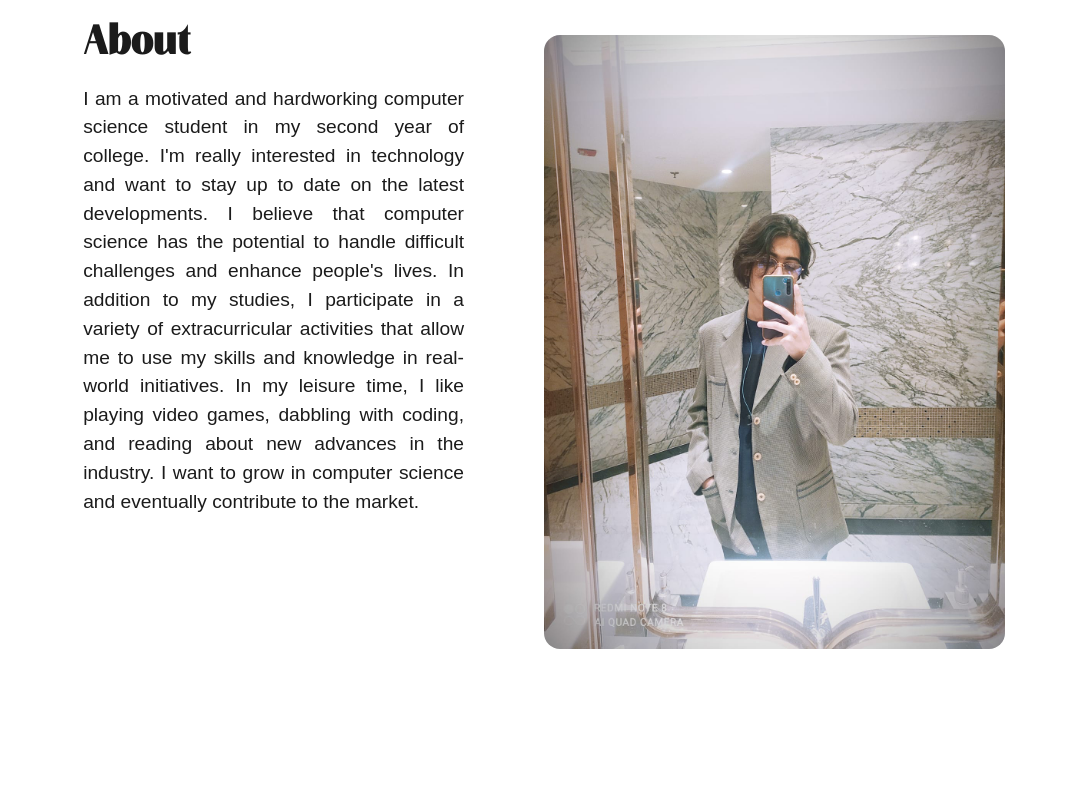
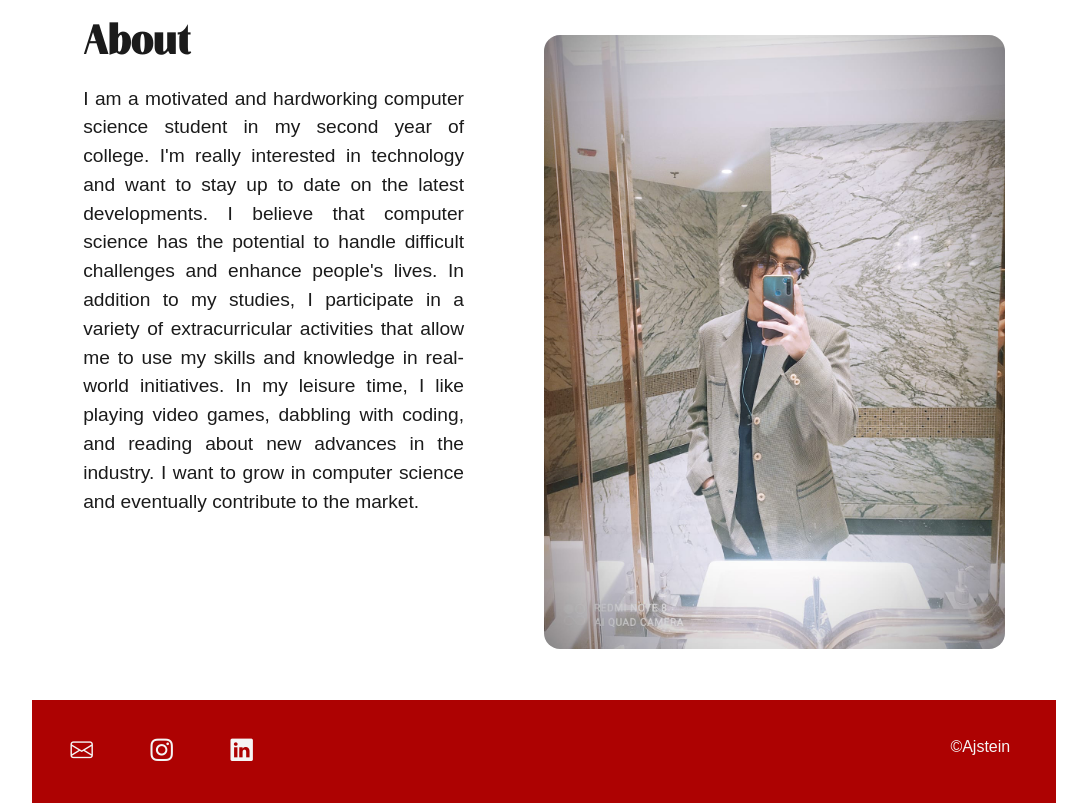
Before and after one commit to ajstein003/ajstein003.github.io, a plain HTML site: page index.html in a window 1280 px wide. Shown: the part 1223-2026 px from the top of the page, without its empty margins (96-1183 px from the left). Before the commit the page ends 1923 px from the top, so only its background shows below. Drawn offline with nearby package versions, Linux system fonts and the light colour scheme; a web font is replaced by a local one.

Commit message:
final website 1

```diff
--- a/index.html
+++ b/index.html
@@ -8,13 +8,14 @@
     <link rel="preconnect" href="https://fonts.gstatic.com" crossorigin>
     <link rel="preconnect" href="https://fonts.googleapis.com">
     <link rel="preconnect" href="https://fonts.gstatic.com" crossorigin>
+    <link rel="stylesheet" href="https://cdn.jsdelivr.net/npm/bootstrap-icons@1.10.3/font/bootstrap-icons.css">
     <link href="https://fonts.googleapis.com/css2?family=KoHo:wght@300&display=swap" rel="stylesheet">
     <link rel="stylesheet" href="./style.css" />
     <title>Portfolio</title>
   </head>
   <body>
     <section class="front-page">
-      <img class="hero" src="./1.jpg" alt="meditation" />
+      <img class="hero" src="./1-min.jpg" alt="meditation" />
       <span style="background-color: rgb(0, 0, 0);"></span>
       <nav>
         <div class="logo">
@@ -24,7 +25,7 @@
         <div class="links">
           <a href="https://github.com/ajstein003">github</a>
           <a href="#">blog</a>
-          <a href="#">contact</a>
+          <a href="#contact">contact</a>
         </div>
         <svg
           width="44"
@@ -64,12 +65,6 @@
         <h3>
           Web Developer
         </h3>
-        <!-- <div class="ctas"> -->
-          <!-- <button class="cta-sec">Explore classes</button> -->
-          <!-- <button class="cta-main"> -->
-            <!-- <a href="https://koalendar.com/e/yoga-appointment">Sign up today</a> -->
-          <!-- </button> -->
-        <!-- </div> -->
       </div>
     </section>
     <section class="classes">
@@ -108,6 +103,14 @@
       </div>
       <img src="./selfpic.jpg">
     </section>
+    <footer id="contact">
+      <ul>
+        <li class="contacts"><a href="mailto:chakrabartiarjab@gmail.com"><i class="bi bi-envelope"></i></a></li>
+        <li class="contacts"><a href="https://instagram.com/itsarjab?igshid=YmMyMTA2M2Y="><i class="bi bi-instagram"></i></a></li>
+        <li class="contacts"><a href="https://www.linkedin.com/in/arjab-chakrabarti-96a743265/"><i class="bi bi-linkedin"></i></a></li>
+        <li class="contacts-copy">&copy;Ajstein</li>
+      </ul>
+    </footer>
     <script
       src="https://cdnjs.cloudflare.com/ajax/libs/gsap/3.11.1/gsap.min.js"
       integrity="sha512-Mf/xUqfWvDIr+1B6zfnIDIiG7XHzyP/guXUWgV6PgaQoIFeXkJQR5XWh9fqAiCiRCpemabt3naV4jhDWVnuYDQ=="
--- a/style.css
+++ b/style.css
@@ -2,7 +2,19 @@
   margin: 0;
   padding: 0;
   box-sizing: border-box;
+  scroll-behavior: smooth;
+
 }
+
+::-webkit-scrollbar {
+  background: rgb(255, 255, 255);
+  width: 0.5rem;
+  }
+
+  /* Handle */
+  ::-webkit-scrollbar-thumb {
+  background: rgb(255, 0, 0);
+  }
 
 html {
   font-family: 'Poppins', sans-serif;
@@ -196,3 +208,43 @@ nav svg {
     text-align: start;
   }
 }
+
+footer{
+  background-color: rgb(173, 2, 2);
+  padding: 0.8rem;
+
+}
+
+footer ul{
+  display: flex;
+  padding: 0.8rem;
+}
+
+.contacts{
+  width: 5rem;
+  list-style-type: none;
+  padding: 0.8rem;
+  color: whitesmoke;
+}
+
+.contacts-copy{
+  width: 5rem;
+  list-style-type: none;
+  padding: 0.8rem;
+  color: whitesmoke;
+  margin-left: 50vw;
+}
+
+.contacts a{
+  text-decoration: none;
+  color: whitesmoke;
+  font-size: 1.4rem;
+}
+
+
+
+@media screen and (max-width: 768px) {
+  .contacts-copy{
+    margin-left: 40vw;
+  }
+}
```
Also changed, not shown: 3.jpg (deleted), 1 other file.
